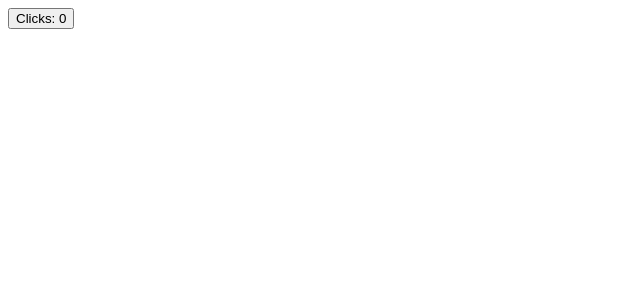
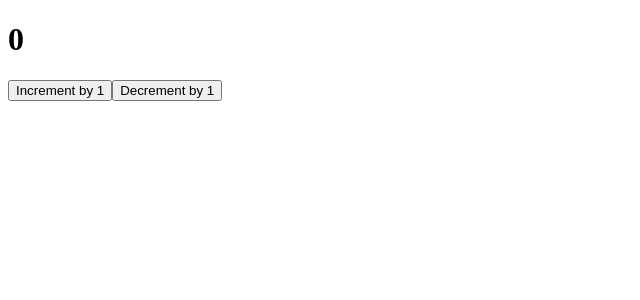
Before and after one commit to eliva1e/ITC-FrontEnd, a React app: page / in a window 1280 px wide. Shown: the top 300 px of the page, without its empty margins (0-640 px from the left). Built offline with nearby package versions, Linux system fonts and the light colour scheme.

Commit message:
Add redux and counter

```diff
--- a/package.json
+++ b/package.json
@@ -21,7 +21,7 @@
     "lint": "eslint src/**/*.{js,jsx}"
   },
   "dependencies": {
-    "@reduxjs/toolkit": "^2.9.2",
+    "@reduxjs/toolkit": "^2.10.1",
     "react": "^19.2.0",
     "react-dom": "^19.2.0",
     "react-redux": "^9.2.0"
--- a/src/App.jsx
+++ b/src/App.jsx
@@ -1,11 +1,17 @@
 import React from 'react';
-import { useState } from 'react';
+import { useDispatch, useSelector } from 'react-redux';
+import { decremented, incremented } from './stores/counter';
 
 function App() {
-  const [clicks, setClicks] = useState(0);
+  const dispatch = useDispatch();
+  const value = useSelector((state) => state.value);
 
   return (
-    <button onClick={() => setClicks(clicks + 1)}>Clicks: {clicks}</button>
+    <div>
+      <h1>{value}</h1>
+      <button onClick={() => dispatch(incremented())}>Increment by 1</button>
+      <button onClick={() => dispatch(decremented())}>Decrement by 1</button>
+    </div>
   );
 }
 
--- a/src/index.js
+++ b/src/index.js
@@ -1,13 +1,17 @@
 import React from 'react';
+import App from './App';
 import { createRoot } from 'react-dom/client';
+import { Provider } from 'react-redux';
+import { store } from './stores/counter';
 import './styles/index.css';
-import App from './App';
 
 const container = document.getElementById('root');
 const root = createRoot(container);
 
 root.render(
   <React.StrictMode>
-    <App />
+    <Provider store={store}>
+      <App />
+    </Provider>
   </React.StrictMode>,
 );
--- /dev/null
+++ b/src/stores/counter.js
@@ -0,0 +1,22 @@
+import { createSlice, configureStore } from '@reduxjs/toolkit';
+
+const counterSlice = createSlice({
+  name: 'counter',
+  initialState: {
+    value: 0,
+  },
+  reducers: {
+    incremented: (state) => {
+      state.value++;
+    },
+    decremented: (state) => {
+      state.value--;
+    },
+  },
+});
+
+export const { incremented, decremented } = counterSlice.actions;
+
+export const store = configureStore({
+  reducer: counterSlice.reducer,
+});
```
Also changed, not shown: 1 other file (tests, documents, lock files or other folders).
